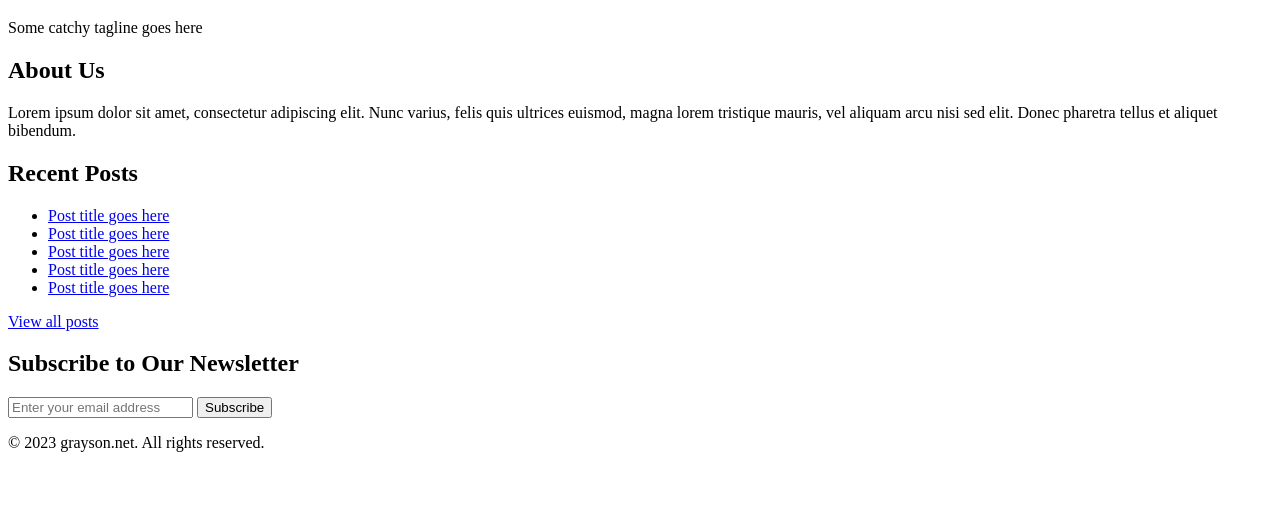
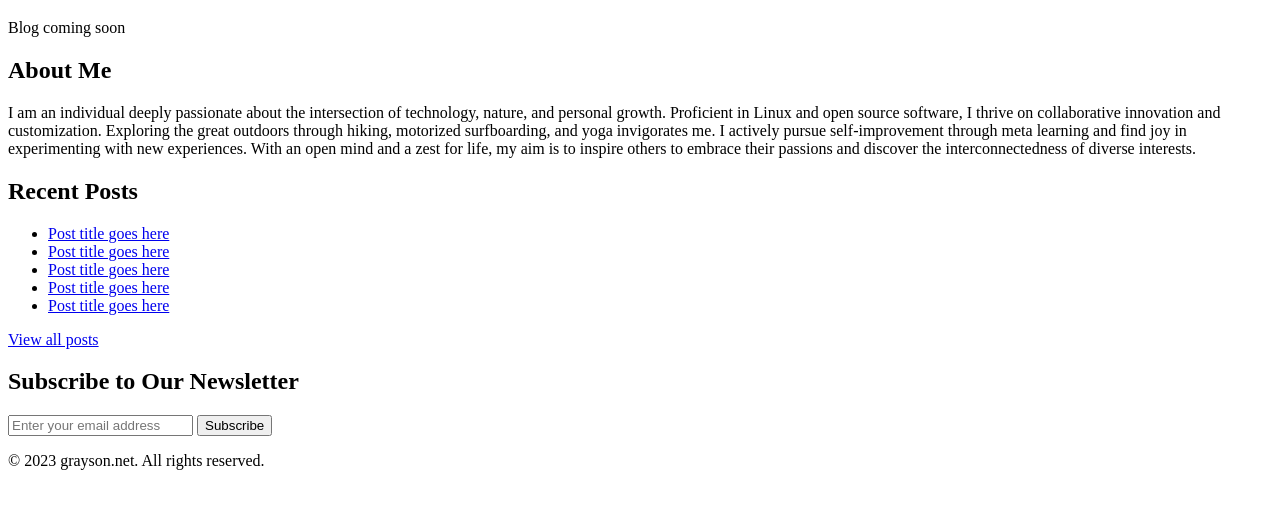
Before and after one commit to g-strick/minimal-blog, a plain HTML site: page index.html in a window 1280 px wide. Shown: the part 105-614 px from the top of the page. Drawn offline with Linux system fonts and the light colour scheme.

Commit message:
add about me section

```diff
--- a/index.html
+++ b/index.html
@@ -11,11 +11,11 @@
 	</header>
 	<div class="hero">
 		<h1>Welcome to grayson.net</h1>
-		<p>Some catchy tagline goes here</p>
+		<p>Blog coming soon</p>
 	</div>
 	<div class="about">
-		<h2>About Us</h2>
-		<p>Lorem ipsum dolor sit amet, consectetur adipiscing elit. Nunc varius, felis quis ultrices euismod, magna lorem tristique mauris, vel aliquam arcu nisi sed elit. Donec pharetra tellus et aliquet bibendum.</p>
+		<h2>About Me</h2>
+		<p>I am an individual deeply passionate about the intersection of technology, nature, and personal growth. Proficient in Linux and open source software, I thrive on collaborative innovation and customization. Exploring the great outdoors through hiking, motorized surfboarding, and yoga invigorates me. I actively pursue self-improvement through meta learning and find joy in experimenting with new experiences. With an open mind and a zest for life, my aim is to inspire others to embrace their passions and discover the interconnectedness of diverse interests.</p>
 	</div>
 	<div class="blog">
 		<h2>Recent Posts</h2>
```
